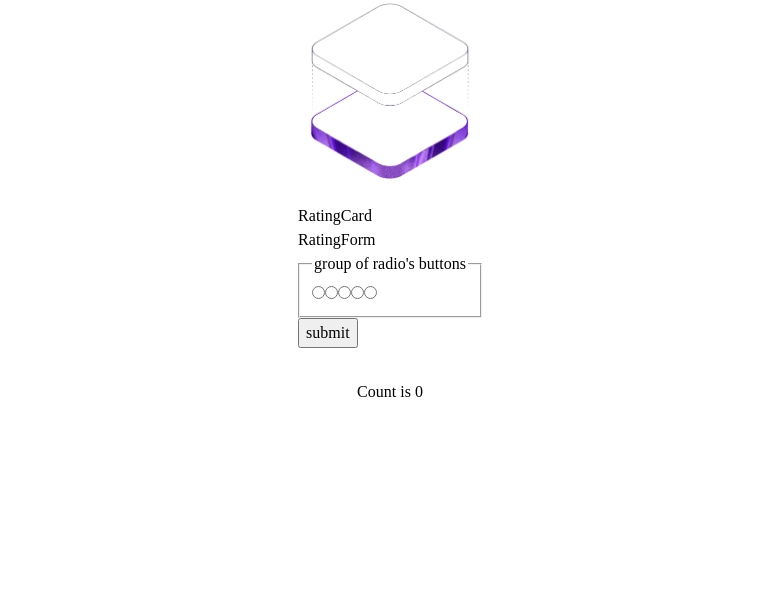
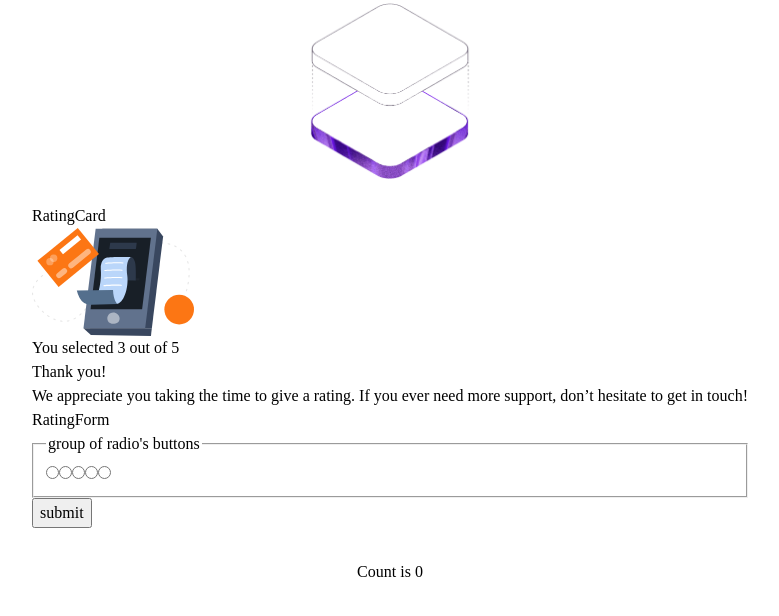
Before and after one commit to JammiM/Interactive-rating-component-with-react.js-and-vitest, a React (Vite) app: page / in a window 1280 px wide. Shown: the top 616 px of the page, without its empty margins (250-1029 px from the left). Built offline with nearby package versions, Linux system fonts and the light colour scheme.

Commit message:
Updated the rating response component

```diff
--- a/src/components/RatingCard.jsx
+++ b/src/components/RatingCard.jsx
@@ -1,10 +1,12 @@
 import React from "react";
 import { RatingForm } from "./RatingForm";
+import { RatingResponse } from "./RatingResponse";
 
 export const RatingCard = () => {
   return (
     <div>
       RatingCard
+      <RatingResponse />
       <RatingForm />
     </div>
   );
--- a/src/components/RatingResponse.jsx
+++ b/src/components/RatingResponse.jsx
@@ -1,5 +1,19 @@
 import React from "react";
 
+import thankYouImg from "../assets/images/illustration-thank-you.svg";
+
 export const RatingResponse = () => {
-  return <div>RatingResponse</div>;
+  return (
+    <div>
+      <picture>
+        <img src={thankYouImg} alt="" srcset="" />
+      </picture>
+      <p>You selected 3 out of 5</p>
+      <p>Thank you!</p>
+      <p>
+        We appreciate you taking the time to give a rating. If you ever need
+        more support, don&rsquo;t hesitate to get in touch!
+      </p>
+    </div>
+  );
 };
```
Also changed, not shown: src/assets/images/illustration-thank-you.svg (added).
